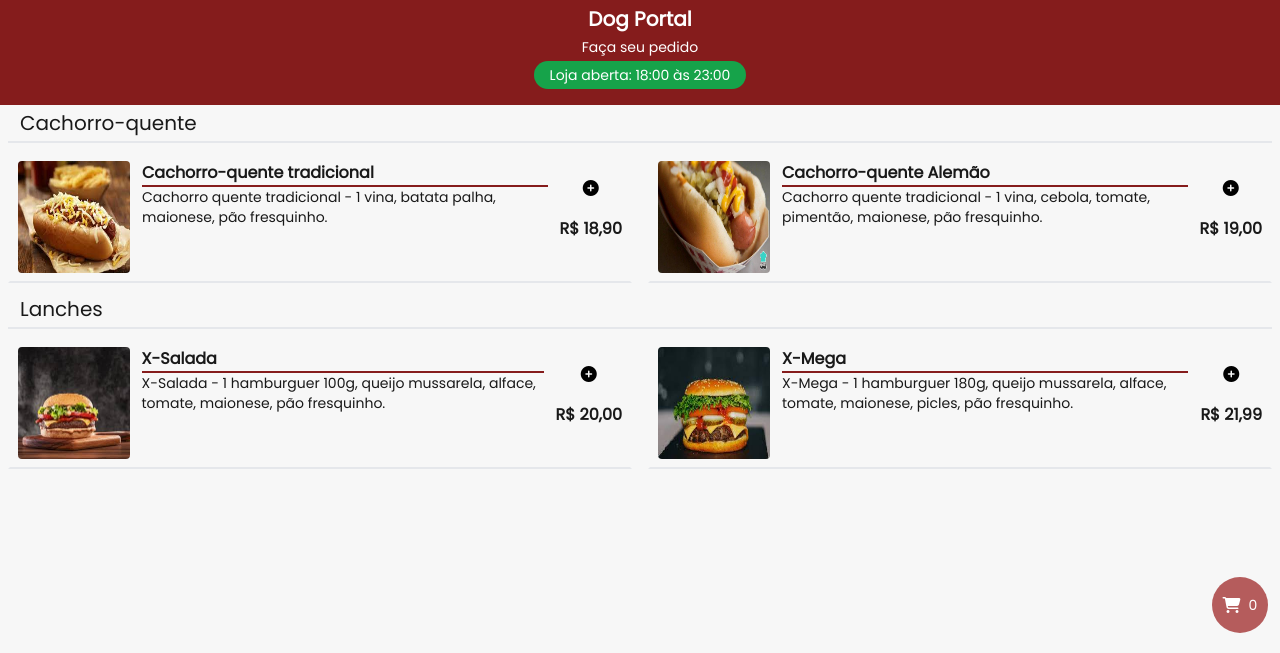
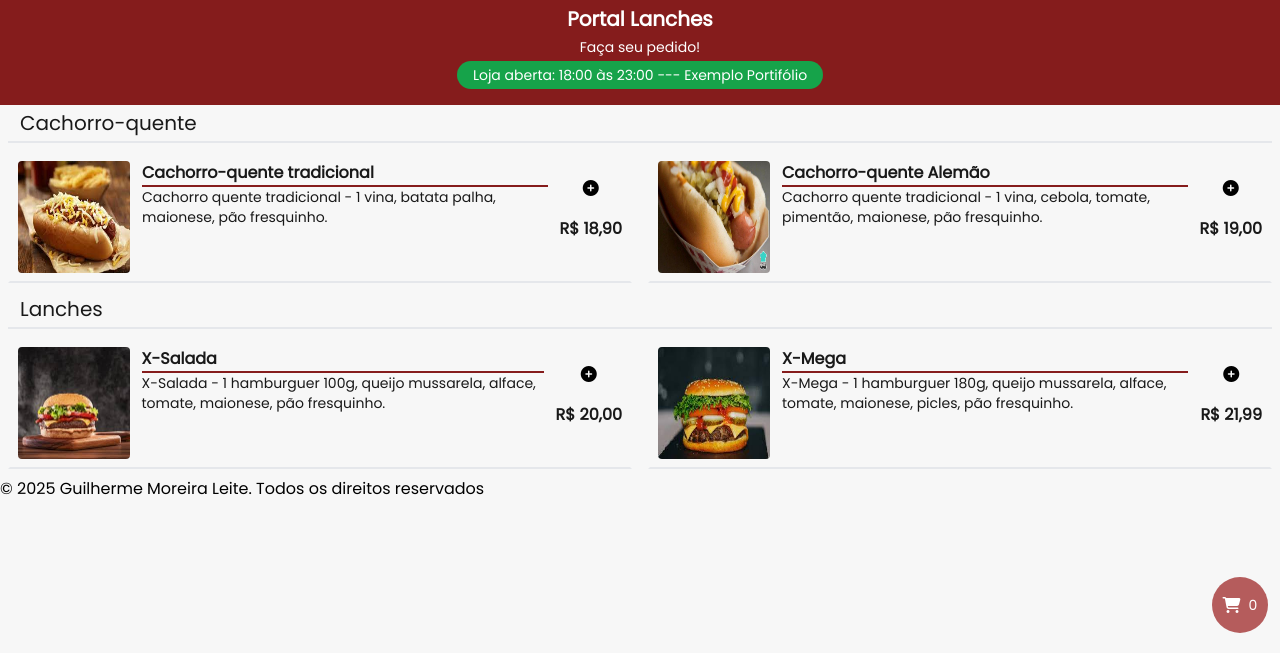
Before and after one commit to GuilhermeMoreira99/menu-lanche, a website: page index.html in a window 1280 px wide. Shown: the part 147-800 px from the top of the page. Drawn offline with nearby package versions, Linux system fonts and the light colour scheme.

Commit message:
att 2002

```diff
--- a/index.html
+++ b/index.html
@@ -38,8 +38,8 @@
             <img src="/assets/ICON.PNG" alt="" class="w-32 h-32 rounded-full">
         </div>
         <div class="py-1 gap-1 grid justify-center items-center text-center">
-            <h2 class="text-xl font-semibold">Dog Portal</h2>
-            <p class="text-sm">Faça seu pedido</p>
+            <h2 class="text-xl font-semibold">Portal Lanches</h2>
+            <p class="text-sm">Faça seu pedido!</p>
             <p id="hour-check" class="text-sm rounded-full px-4 py-1"></p>
         </div>
 
@@ -170,15 +170,19 @@
     <!-- /modal payment -->
 
     <!-- cart btn -->
-    <footer>
+    <section>
         <div id="cart-btn" class="fixed justify-center items-center right-3 bottom-5" style="color: white;">
             <div class="flex justify-center items-center gap-2 bg-red-800/70 hover:bg-red-800 rounded-full w-14 h-14 cursor-pointer hover:scale-110">
                 <i class="fa-solid fa-cart-shopping rounded-full"></i>
                 <span id="cart-count" class="text-sm">0</span>
             </div>
         </div>
+    </section>
+    <!-- cart btn -->
+
+    <footer class="">
+        <p>&copy; 2025 Guilherme Moreira Leite. Todos os direitos reservados</p>
     </footer>
-    <!-- cart btn -->
 
 </body>
 
--- a/script.js
+++ b/script.js
@@ -143,13 +143,13 @@ addressInput.addEventListener("input", function(event){
 function checkHour(){
     const data = new Date();
     const hora = data.getHours();
-    return hora >= 18 && hora <= 23;
+    return hora >= 1 && hora <= 23;
 }
 
 const isOpen = checkHour()
 
 if(isOpen){
-    hourInfo.textContent = ("Loja aberta: 18:00 às 23:00");
+    hourInfo.textContent = ("Loja aberta: 18:00 às 23:00 --- Exemplo Portifólio");
     hourInfo.classList.remove("bg-red-500");
     hourInfo.classList.add("bg-green-600")
 }else{
```
